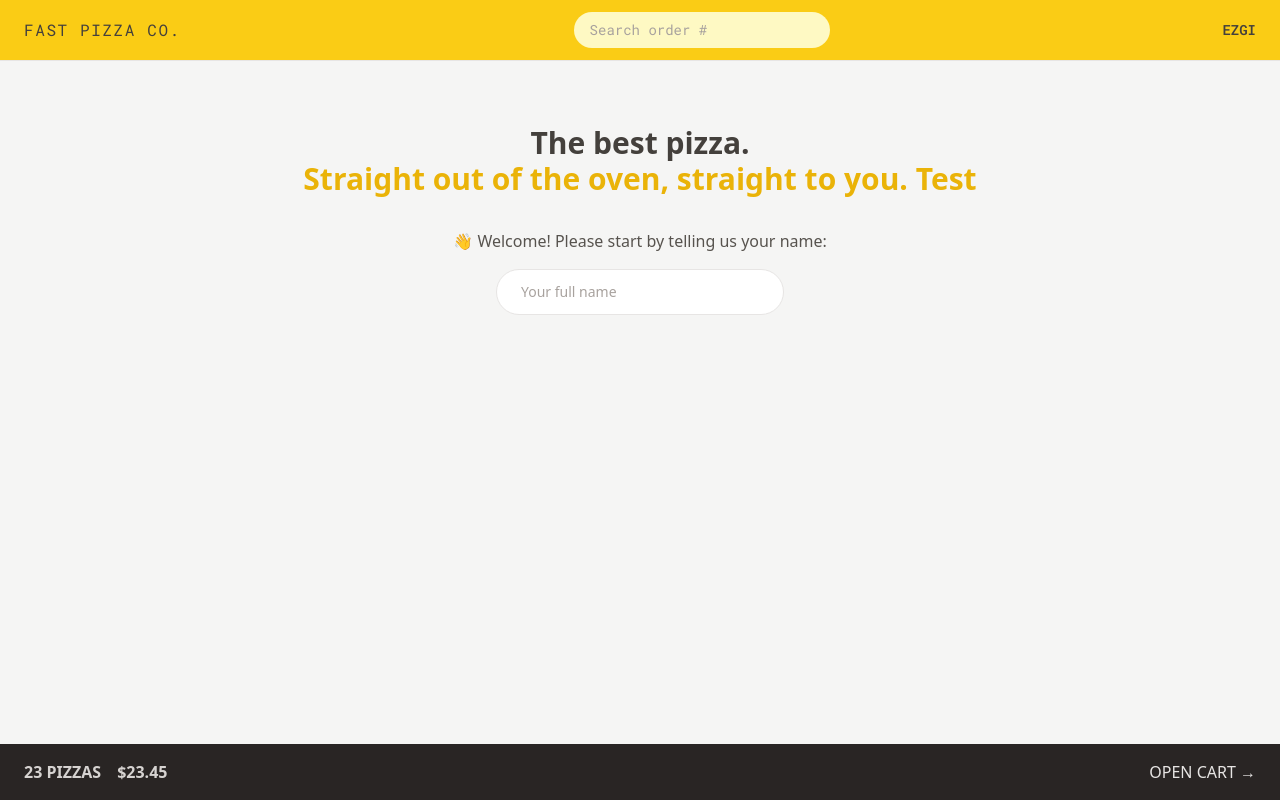
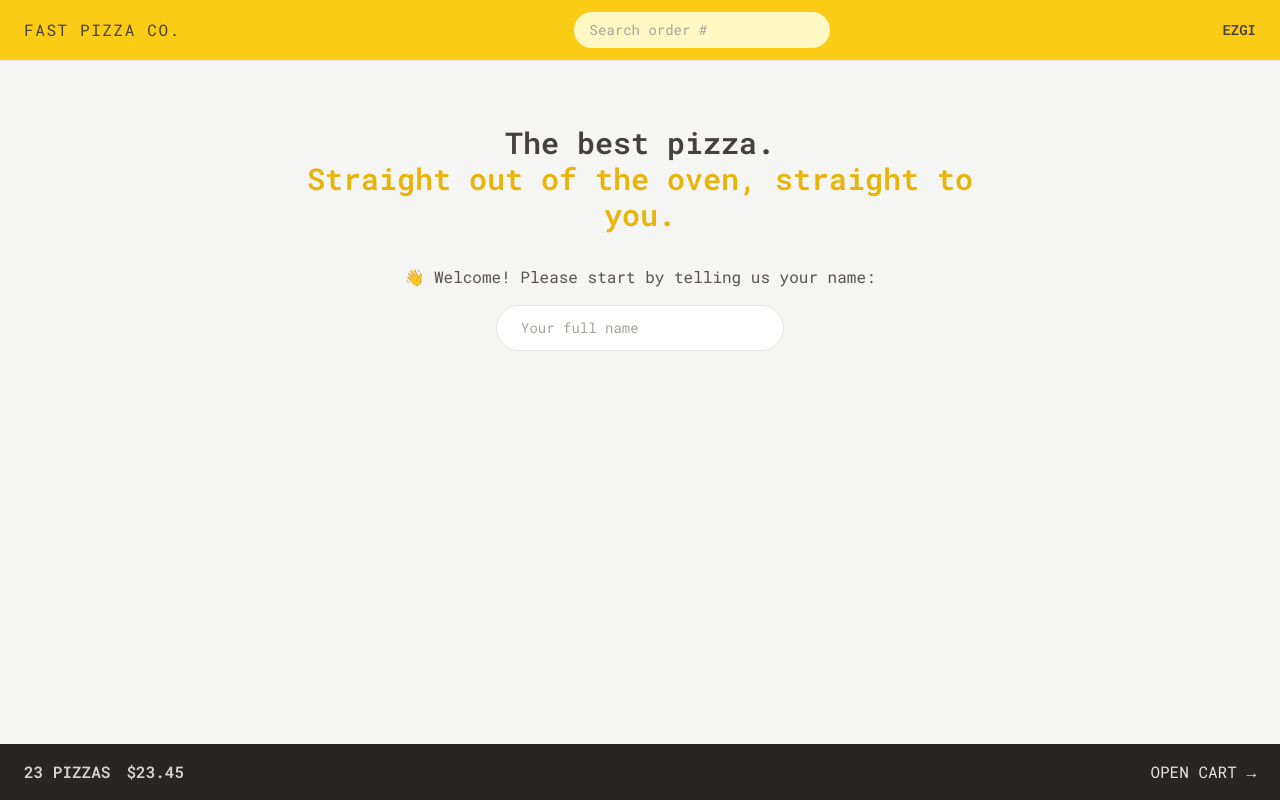
Before and after one commit to ezgikardes/fast-pizza, a React (Vite) app: page / in a window 1280 px wide. Built offline with nearby package versions, Linux system fonts and the light colour scheme.

Commit message:
feat: update Home component layout and remove test text

```diff
--- a/index.html
+++ b/index.html
@@ -22,7 +22,7 @@
 
     <title>Fast Pizza Co.</title>
   </head>
-  <body class="bg-stone-100 text-stone-700">
+  <body class="font-pizza bg-stone-100 text-stone-700">
     <div id="root"></div>
     <script
       type="module"
--- a/src/ui/Home.jsx
+++ b/src/ui/Home.jsx
@@ -2,12 +2,12 @@ import CreateUser from "../features/user/CreateUser"
 
 function Home() {
   return (
-    <div className="px-4 my-10 text-center sm:my-16">
+    <div className="px-2 my-10 text-center sm:my-16">
       <h1 className="mb-8 text-xl font-semibold md:text-3xl">
         The best pizza.
         <br />
         <span className="text-yellow-500" >
-          Straight out of the oven, straight to you. Test
+          Straight out of the oven, straight to you.
         </span>
       </h1>
       <CreateUser />
```
